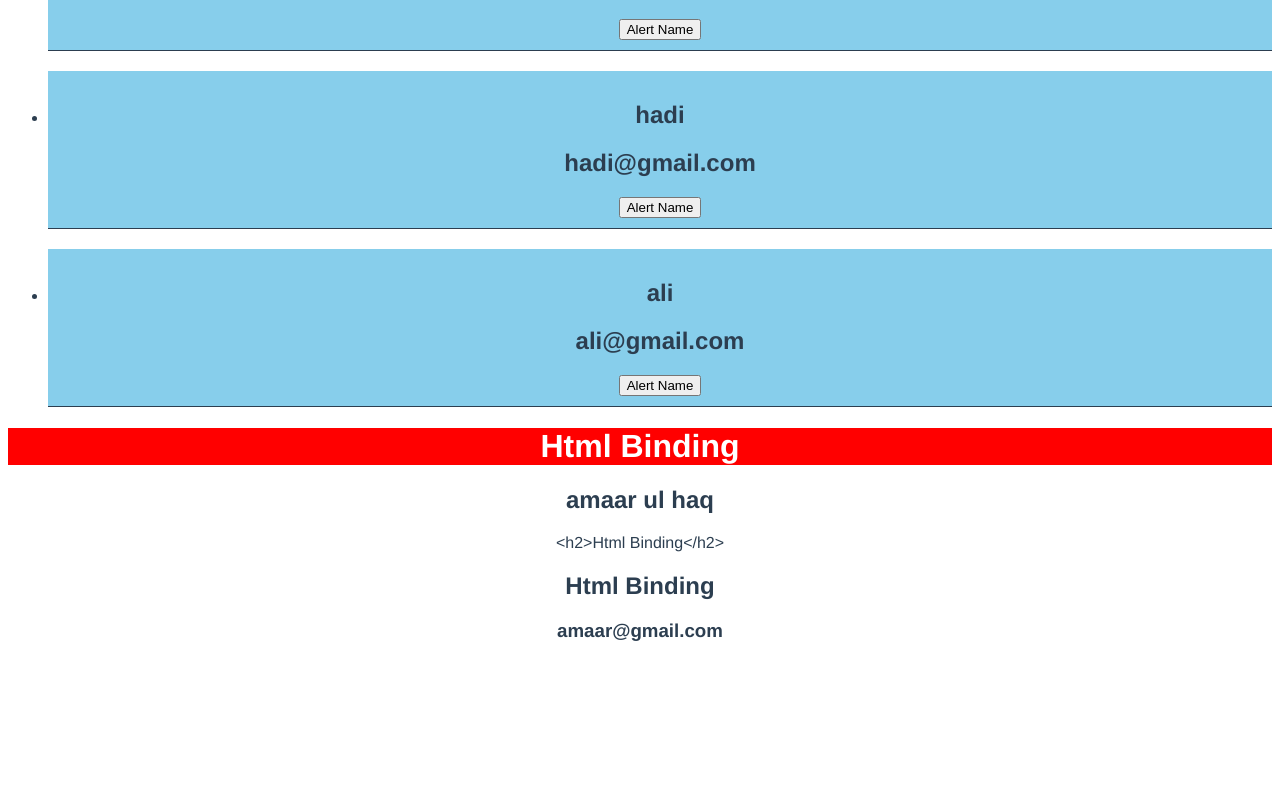
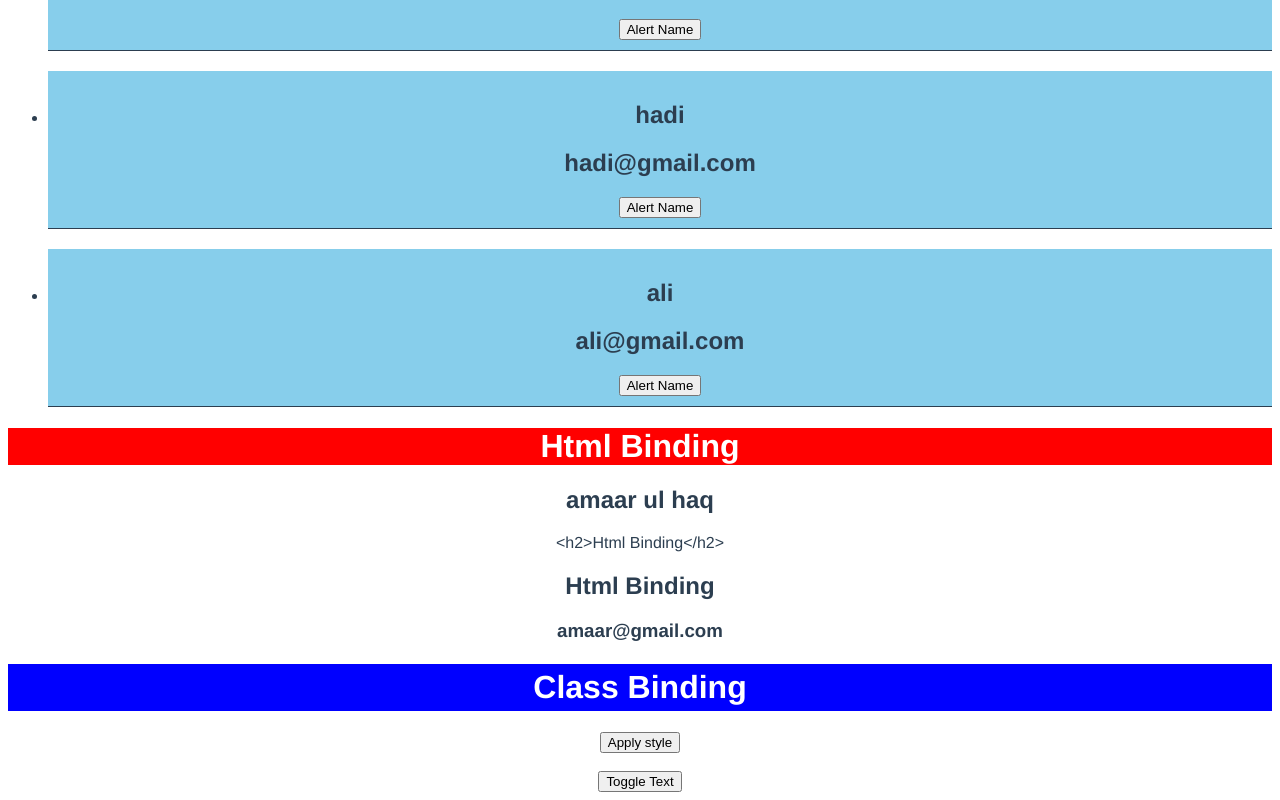
Before and after one commit to Amaar466/Vue-js-My-first-app-, a Vue app: page / in a window 1280 px wide. Shown: the part 2637-3437 px from the top of the page. Before the commit the page ends 3298 px from the top, so only its background shows below. Built offline with nearby package versions, Linux system fonts and the light colour scheme.

Commit message:
Class Binding/Style dynamic

```diff
--- a/src/App.vue
+++ b/src/App.vue
@@ -13,6 +13,7 @@
 <Parent />
 <Reuse />
 <Htmlbinding />
+<Classbinding />
 <!-- <User /> -->
 
 </template>
@@ -32,6 +33,7 @@ import Parent from './components/Parent.vue';
 import Child from './components/Child.vue';
 import Reuse from './components/Reuse.vue';
 import Htmlbinding from './components/Htmlbinding.vue';
+import Classbinding from './components/Classbinding.vue';
 // import User from './components/User.vue';
 
 
@@ -53,7 +55,8 @@ export default {
     Parent,
     Child,
     Reuse,
-    Htmlbinding
+    Htmlbinding,
+    Classbinding
     // User
 
 }
--- /dev/null
+++ b/src/components/Classbinding.vue
@@ -0,0 +1,49 @@
+<template>
+    <h1 :class="applyStyle">Class Binding</h1>
+    <button v-on:click="color =!color ">Apply style</button>
+    <!--Text Show-->
+    <br /><br />
+    <div>
+        <button v-on:click="showText = !showText">Toggle Text</button>
+        <p v-if="showText">This text will show after clicking the button</p>
+      </div>
+
+</template>
+
+<script>
+
+   export default{
+    name:'Classbinding',
+    data()
+    {
+        return {
+            color :'false',
+            showText: false
+        }
+    },
+    computed:{
+        applyStyle(){
+            return{
+                orange:this.color,
+                err:true,
+            }
+        }
+    }
+
+   }
+
+</script>
+
+<style>
+
+.orange{
+    background-color:blue;
+    color:white;
+    padding:5px;
+}
+.err
+{
+    color:white
+}
+
+</style>
```
